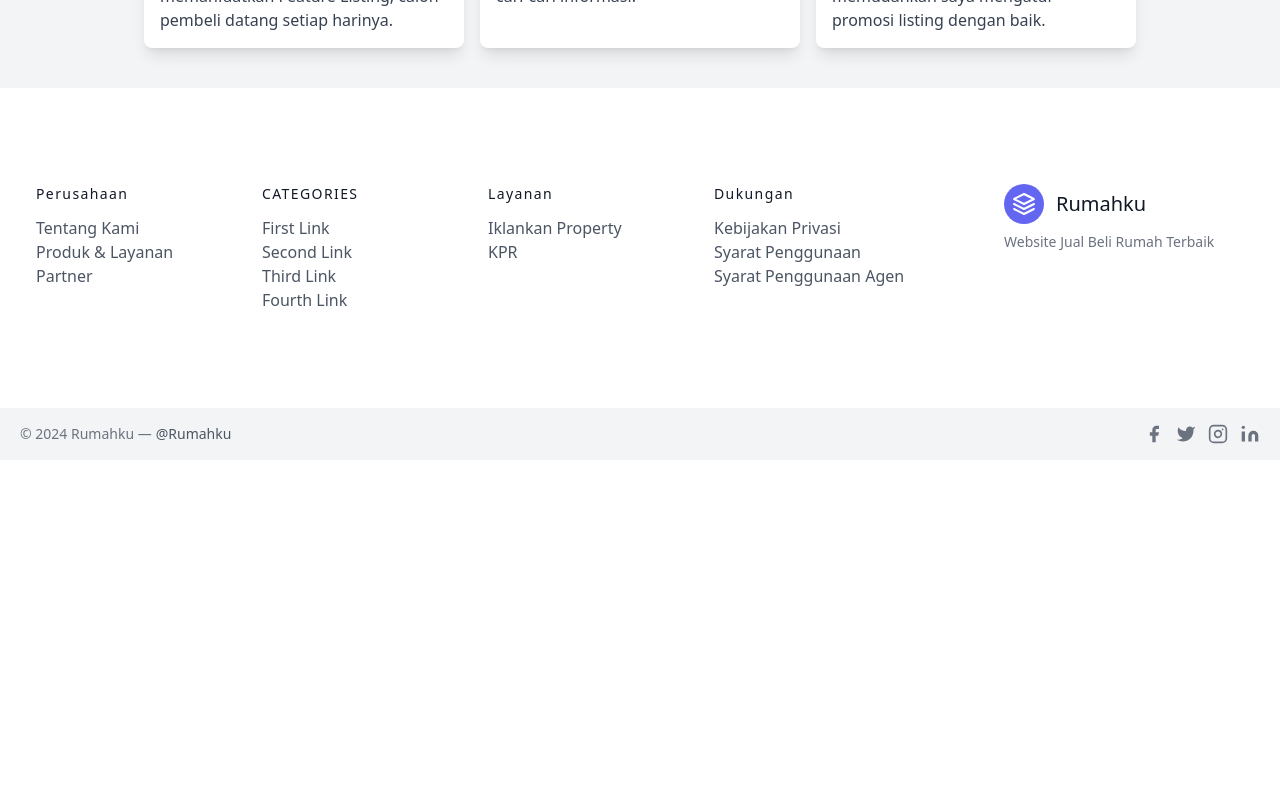
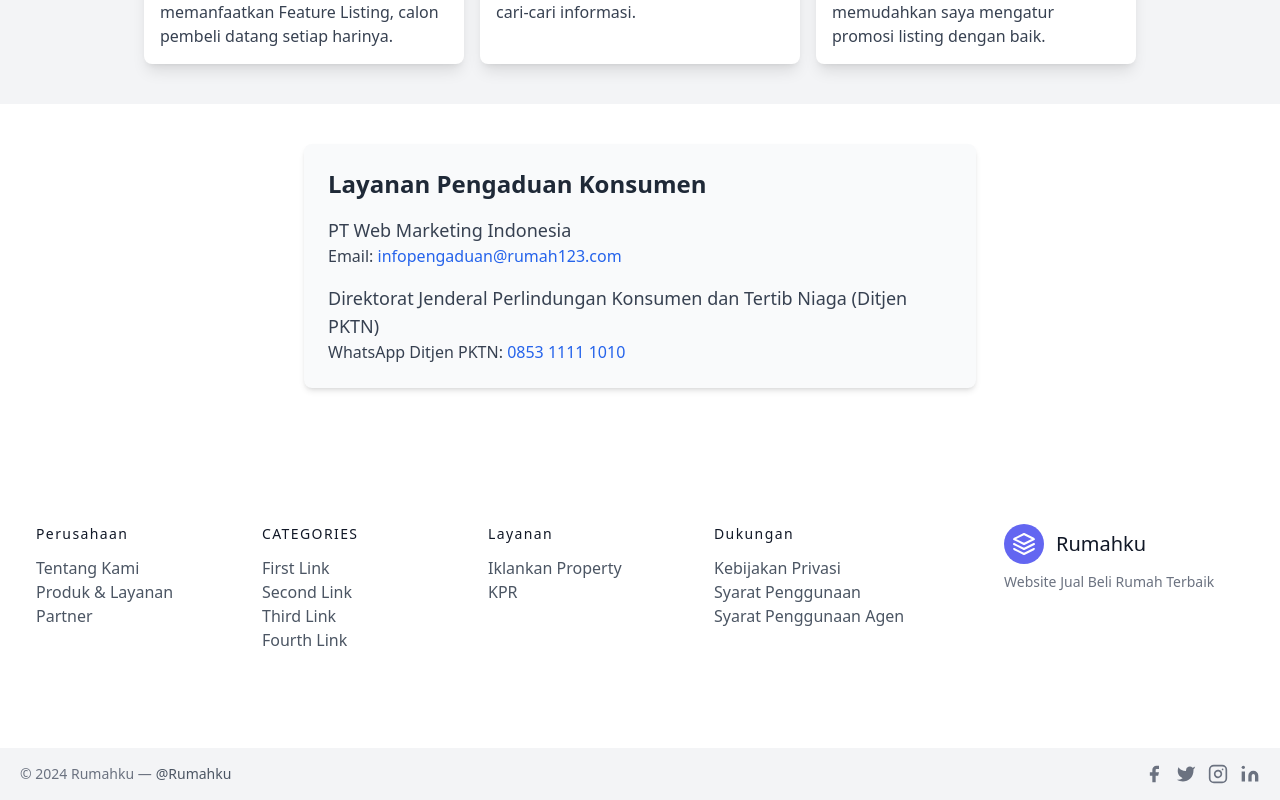
Before and after one commit to ArkanFarrel/frontend_UTS, a React (Create React App) app: page /#/ in a window 1280 px wide. Shown: the part 1080-1880 px from the top of the page. Before the commit the page ends 1540 px from the top, so only its background shows below. Built offline with nearby package versions, Linux system fonts and the light colour scheme.

Commit message:
merapihkan

```diff
--- a/src/components/Landingpage.jsx
+++ b/src/components/Landingpage.jsx
@@ -123,7 +123,7 @@ const Landingpage = () => {
             </div>
             <div className="flex flex-1 items-center justify-start sm:items-stretch sm:justify-start">
               <div className="hidden sm:ml-6 sm:flex space-x-4">
-                {["Home", "About us", "Dijual", "KPR"].map((item) => (
+                {["Home", "About us", "Dijual", "Disewakan"].map((item) => (
                   <a
                     key={item}
                     href="#"
@@ -175,10 +175,15 @@ const Landingpage = () => {
       </div>
 
       <div className="bg-gray-100 py-10 mt-10">
-        <h2 className="text-2xl font-bold text-center mb-3 mr-80">Kata Mereka yang Sudah Menggunakan Layanan Rumahku</h2>
+        <h2 className="text-2xl font-bold text-center mb-7 mr-80">
+          Kata Mereka yang Sudah Menggunakan Layanan Rumahku
+        </h2>
         <div className="flex justify-center flex-wrap space-x-4 px-6">
           {testimonials.map((testimonial, index) => (
-            <div key={index} className="bg-white rounded-lg shadow-lg p-4 max-w-xs min-w-[300px]">
+            <div
+              key={index}
+              className="bg-white rounded-lg shadow-lg p-4 max-w-xs min-w-[300px]"
+            >
               <h3 className="font-semibold text-lg">{testimonial.name}</h3>
               <p className="text-gray-500 text-sm">{testimonial.role}</p>
               <p className="mt-2 text-gray-700">{testimonial.feedback}</p>
@@ -187,6 +192,42 @@ const Landingpage = () => {
         </div>
       </div>
 
+      <div className="bg-gray-50 rounded-lg shadow-md p-6 mx-auto w-full max-w-2xl my-10">
+        <h2 className="text-2xl font-semibold text-gray-800 mb-4">
+          Layanan Pengaduan Konsumen
+        </h2>
+
+        <div className="space-y-4">
+          <div className="text-gray-700">
+            <h3 className="text-lg font-medium">PT Web Marketing Indonesia</h3>
+            <p>
+              Email:{" "}
+              <a
+                href="mailto:infopengaduan@rumah123.com"
+                className="text-blue-600 hover:underline"
+              >
+                infopengaduan@rumah123.com
+              </a>
+            </p>
+          </div>
+
+          <div className="text-gray-700">
+            <h3 className="text-lg font-medium">
+              Direktorat Jenderal Perlindungan Konsumen dan Tertib Niaga (Ditjen
+              PKTN)
+            </h3>
+            <p>
+              WhatsApp Ditjen PKTN:{" "}
+              <a
+                href="https://wa.me/085311111010"
+                className="text-blue-600 hover:underline"
+              >
+                0853 1111 1010
+              </a>
+            </p>
+          </div>
+        </div>
+      </div>
       <Footer />
     </>
   );
```
Lines whose indentation alone changed are shown as unchanged.
